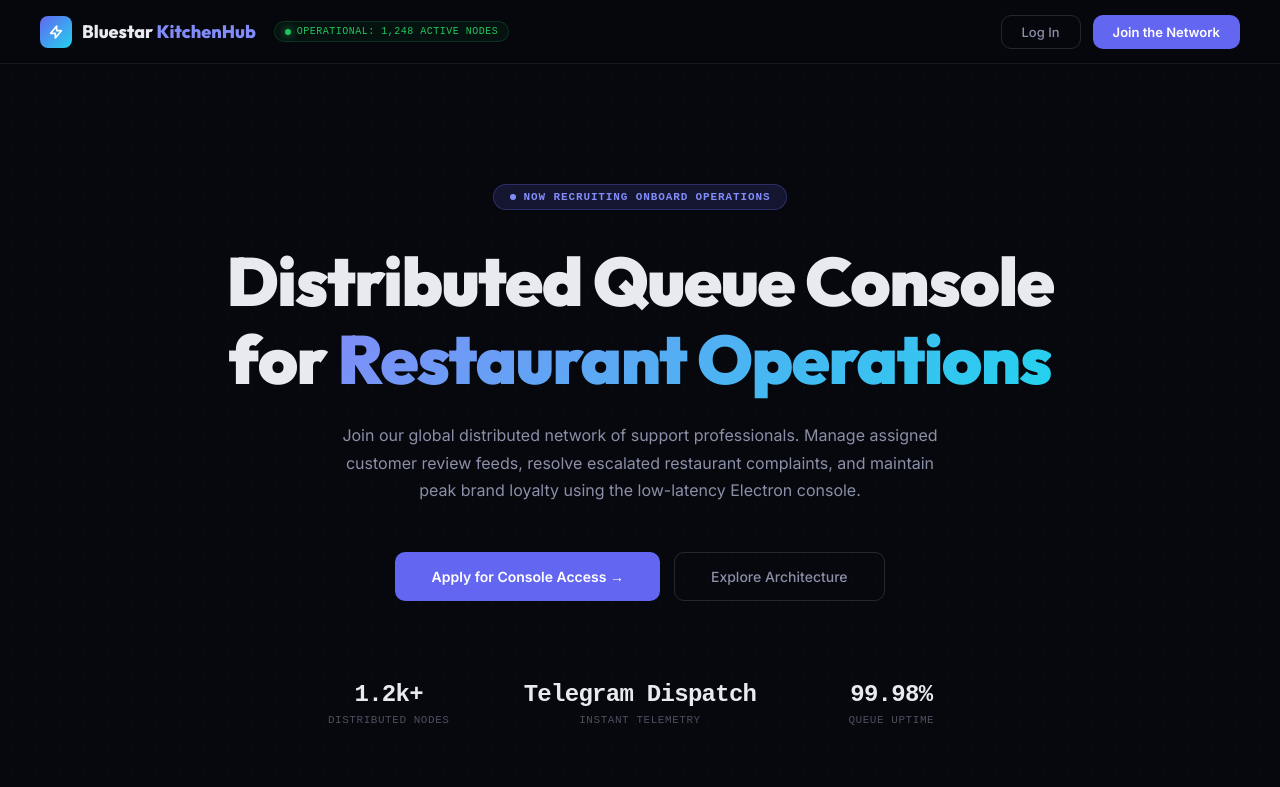
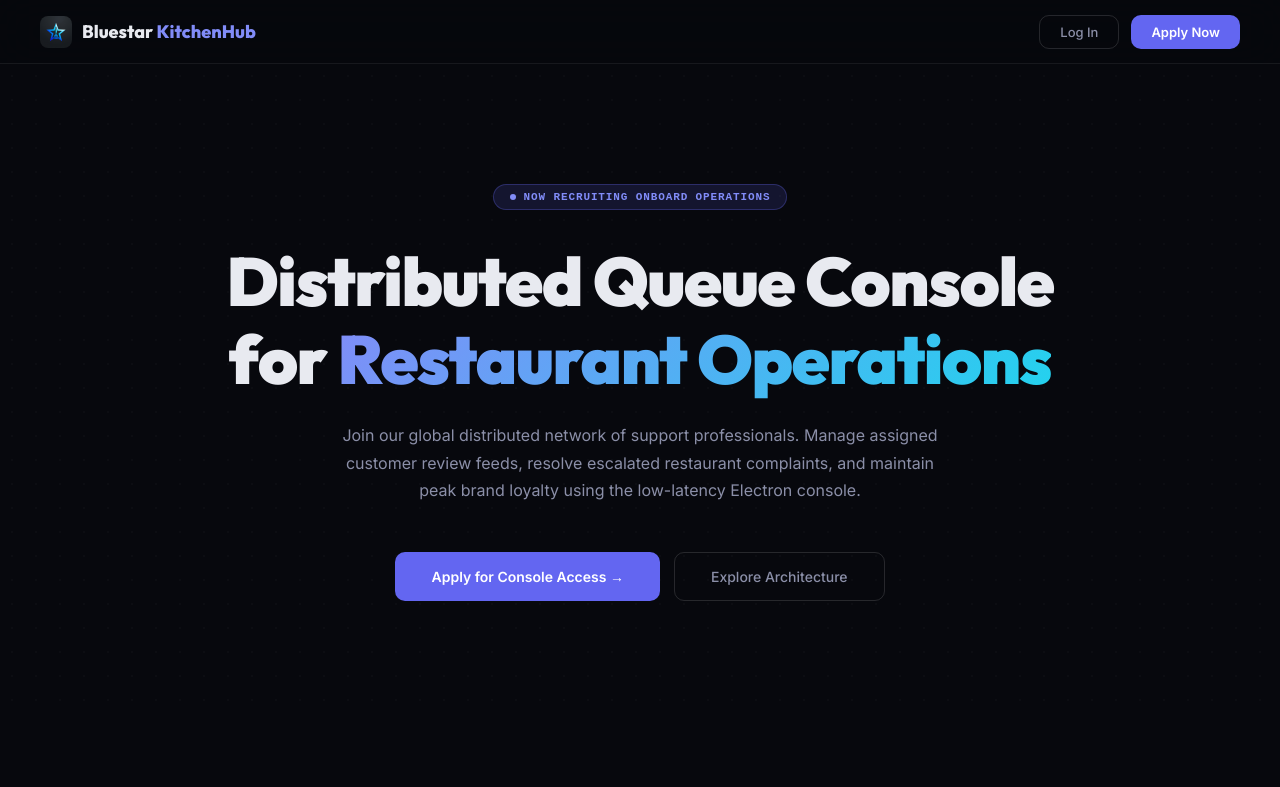
Before and after one commit to 00xf5/kitchenhub, a Next.js app in the folder agent-web-portal/: page / in a window 1280 px wide. Shown: the top 787 px of the page. Built offline with nearby package versions, Linux system fonts and the light colour scheme.

Commit message:
Fix apply upsert onConflict, remove fake stats/banner, add brand logo and favicon

```diff
--- a/agent-web-portal/app/api/apply/route.js
+++ b/agent-web-portal/app/api/apply/route.js
@@ -67,20 +67,23 @@ export async function POST(request) {
     }
 
     // 5. Upsert questionnaire into applications table
+    // onConflict:'agent_id' tells PostgREST to UPDATE the existing row instead of inserting a new one
     const { data: application, error: appUpsertErr } = await supabase
       .from('applications')
-      .upsert({
-        agent_id: user.id,
-        experience_text,
-        availability,
-        status: 'pending',
-        created_at: new Date().toISOString(),
-      })
+      .upsert(
+        {
+          agent_id: user.id,
+          experience_text,
+          availability,
+          status: 'pending',
+        },
+        { onConflict: 'agent_id' }
+      )
       .select('*')
       .single();
 
     if (appUpsertErr) {
-      console.error('[APPLY API] Applications upsert failed:', appUpsertErr.message);
+      console.error('[APPLY API] Applications upsert failed:', appUpsertErr.message, '| Code:', appUpsertErr.code);
       return NextResponse.json({ error: 'Failed to record questionnaire responses' }, { status: 500 });
     }
 
--- a/agent-web-portal/app/layout.js
+++ b/agent-web-portal/app/layout.js
@@ -3,6 +3,16 @@ import './globals.css';
 export const metadata = {
   title: 'Bluestar KitchenHub — Become an Agent',
   description: 'Join the Bluestar KitchenHub agent network. Handle restaurant reviews and customer feedback from home with our powerful desktop platform.',
+  icons: {
+    icon: '/favicon.png',
+    shortcut: '/favicon.png',
+    apple: '/logo.png',
+  },
+  openGraph: {
+    title: 'Bluestar KitchenHub',
+    description: 'Join the Bluestar KitchenHub agent network.',
+    images: [{ url: '/logo.png' }],
+  },
 };
 
 export default function RootLayout({ children }) {
--- a/agent-web-portal/app/page.js
+++ b/agent-web-portal/app/page.js
@@ -59,10 +59,10 @@ const features = [
 ];
 
 const steps = [
-  { n: '01', title: 'Node Registration', desc: 'Initialize your local credentials on the secure onboarding portal.' },
-  { n: '02', title: 'Questionnaire Dispatch', desc: 'Provide your operational shift metrics and experience history.' },
-  { n: '03', title: 'Admin Verification', desc: 'Your profile is sent securely to our dashboard via Telegram for manual review.' },
-  { n: '04', title: 'Terminal Connection', desc: 'Download the desktop app, log in with your access code, and connect to the queue.' },
+  { n: '01', title: 'Create Your Account', desc: 'Sign up with your name, email, and a secure password on the registration page.' },
+  { n: '02', title: 'Complete Your Profile', desc: 'Fill in your availability and share a brief background on your customer service experience.' },
+  { n: '03', title: 'Manual Review', desc: 'Our team reviews your application and contacts you via email with your approval details.' },
+  { n: '04', title: 'Download & Start', desc: 'Download the desktop app, log in with your unique access code, and begin working your shift.' },
 ];
 
 export default function LandingPage() {
@@ -78,40 +78,16 @@ export default function LandingPage() {
         backdropFilter: 'blur(20px)',
         borderBottom: '1px solid var(--border)',
       }}>
-        <div style={{ display: 'flex', alignItems: 'center', gap: 18 }}>
-          <div style={{ display: 'flex', alignItems: 'center', gap: 10 }}>
-            <div style={{
-              width: 32, height: 32, borderRadius: 8,
-              background: 'linear-gradient(135deg, var(--brand) 0%, var(--cyan) 100%)',
-              display: 'flex', alignItems: 'center', justifyContent: 'center',
-            }}>
-              <svg style={{ width: 16, height: 16, color: '#fff' }} fill="none" viewBox="0 0 24 24" stroke="currentColor" strokeWidth={2.5}>
-                <path strokeLinecap="round" strokeLinejoin="round" d="M13 10V3L4 14h7v7l9-11h-7z" />
-              </svg>
-            </div>
-            <span style={{ fontFamily: 'Outfit, sans-serif', fontWeight: 800, fontSize: 18, color: 'var(--text-primary)' }}>
-              Bluestar <span style={{ color: 'var(--brand-light)' }}>KitchenHub</span>
-            </span>
-          </div>
-
-          {/* Telemetry Status Indicator */}
-          <div style={{
-            display: 'flex', alignItems: 'center', gap: 6, fontSize: 10, fontFamily: 'monospace',
-            background: 'rgba(34,197,94,0.06)', border: '1px solid rgba(34,197,94,0.18)',
-            padding: '4px 10px', borderRadius: 99, color: 'var(--green)',
-            letterSpacing: '0.05em'
-          }}>
-            <span style={{
-              width: 6, height: 6, borderRadius: '50%', background: 'var(--green)',
-              display: 'inline-block', boxShadow: '0 0 8px var(--green)'
-            }} />
-            OPERATIONAL: 1,248 ACTIVE NODES
-          </div>
+        <div style={{ display: 'flex', alignItems: 'center', gap: 10 }}>
+          <img src="/logo.png" alt="Bluestar KitchenHub" style={{ width: 32, height: 32, borderRadius: 8, objectFit: 'cover' }} />
+          <span style={{ fontFamily: 'Outfit, sans-serif', fontWeight: 800, fontSize: 18, color: 'var(--text-primary)' }}>
+            Bluestar <span style={{ color: 'var(--brand-light)' }}>KitchenHub</span>
+          </span>
         </div>
 
         <div style={{ display: 'flex', gap: 12 }}>
           <Link href="/login" className="btn-ghost" style={{ padding: '8px 20px', fontSize: 13 }}>Log In</Link>
-          <Link href="/register" className="btn-primary" style={{ padding: '8px 20px', fontSize: 13 }}>Join the Network</Link>
+          <Link href="/register" className="btn-primary" style={{ padding: '8px 20px', fontSize: 13 }}>Apply Now</Link>
         </div>
       </nav>
 
@@ -169,19 +145,6 @@ export default function LandingPage() {
             </Link>
           </div>
 
-          {/* Technical stats */}
-          <div style={{ marginTop: 80, display: 'flex', gap: 60, justifyContent: 'center', flexWrap: 'wrap' }}>
-            {[
-              ['1.2k+', 'Distributed Nodes'],
-              ['Telegram Dispatch', 'Instant Telemetry'],
-              ['99.98%', 'Queue Uptime']
-            ].map(([val, label]) => (
-              <div key={label} style={{ textAlign: 'center', minWidth: 150 }}>
-                <div style={{ fontFamily: 'monospace', fontWeight: 700, fontSize: 24, color: 'var(--text-primary)', letterSpacing: '-0.03em' }}>{val}</div>
-                <div style={{ fontSize: 11, fontFamily: 'monospace', color: 'var(--text-muted)', marginTop: 6, textTransform: 'uppercase', letterSpacing: '0.05em' }}>{label}</div>
-              </div>
-            ))}
-          </div>
         </div>
       </section>
 
```
Also changed, not shown: agent-web-portal/public/favicon.png (added), agent-web-portal/public/logo.png (added).
